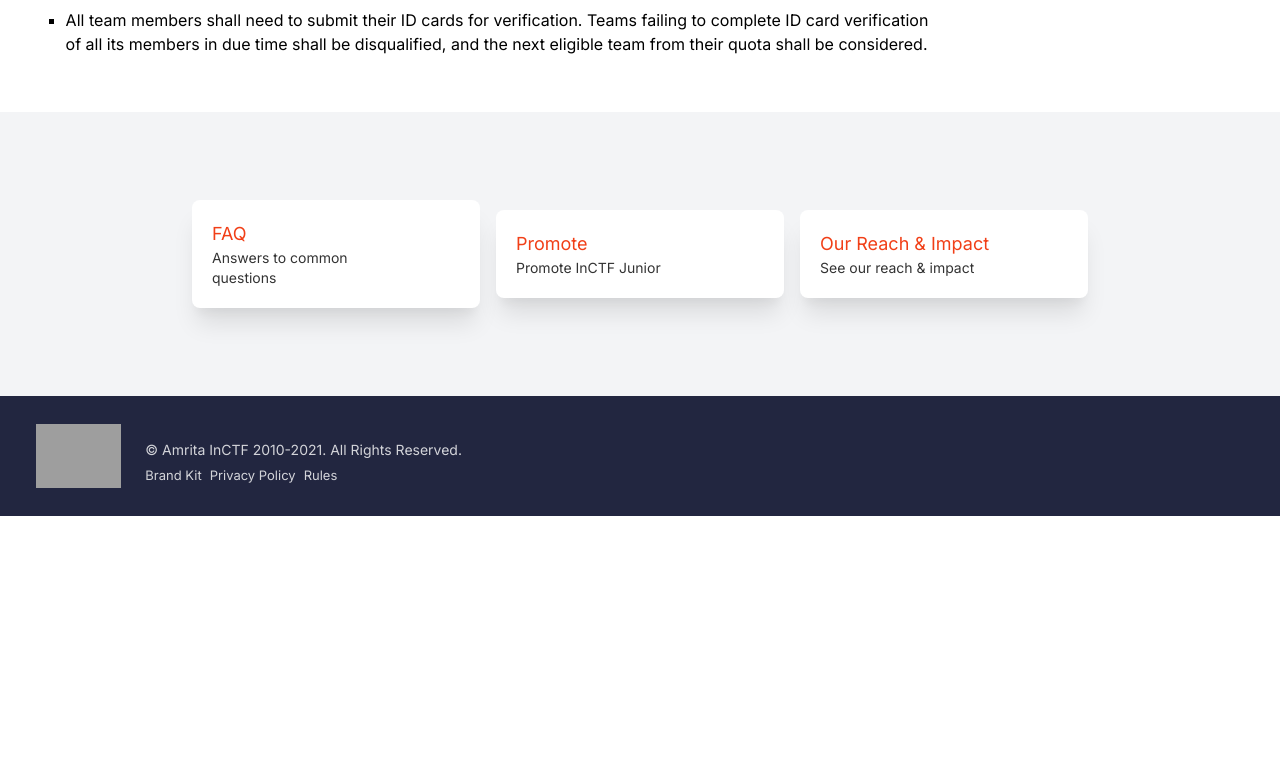
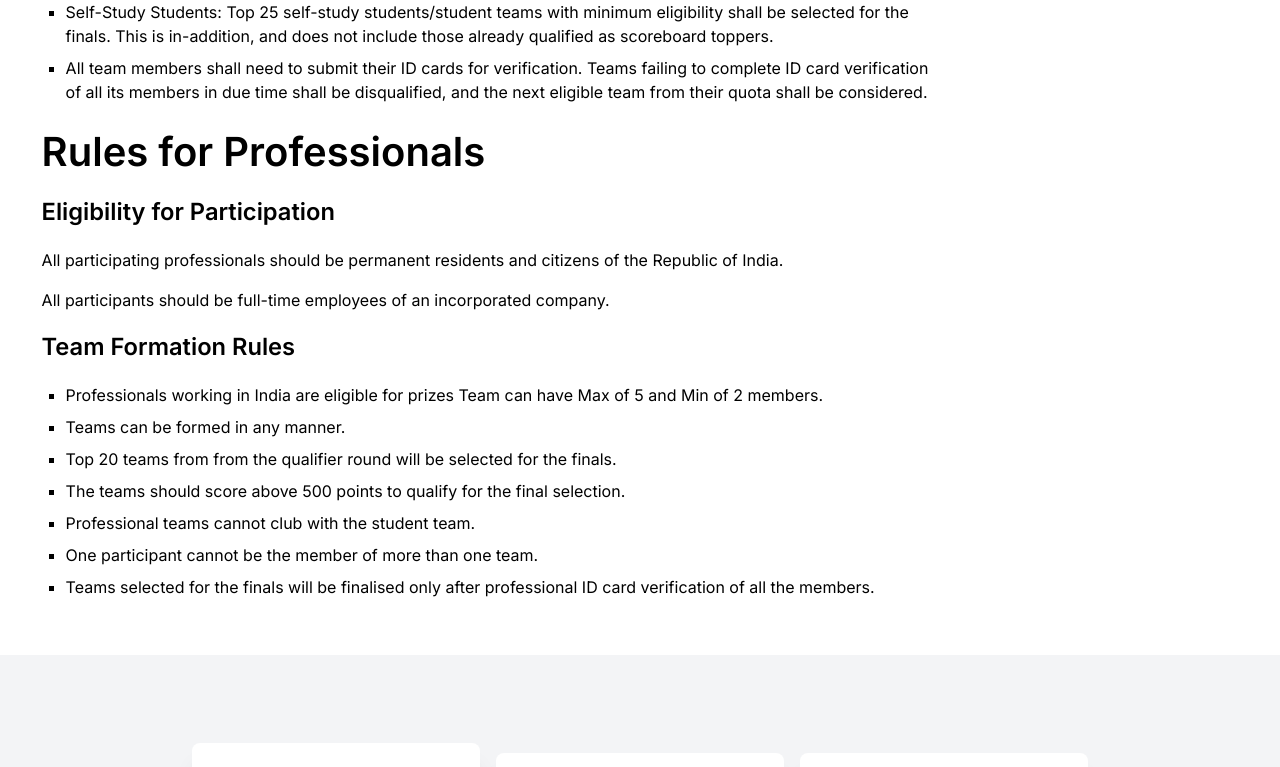
Before and after one commit to traboda/inctfj, a Next.js app: page /rules in a window 1280 px wide. Shown: the part 1474-2241 px from the top of the page. Before the commit the page ends 1990 px from the top, so only its background shows below. Built offline with nearby package versions, Linux system fonts and the light colour scheme; grey boxes are pictures that could not be loaded; some icons are missing.

Commit message:
update the rules page

```diff
--- a/pages/rules.jsx
+++ b/pages/rules.jsx
@@ -51,7 +51,7 @@ const RulePage = () => {
         <div className="flex justify-center p-4">
             <RulesContainer className="container">
                 <div style={{ width: '100%', maxWidth: '900px' }}>
-
+                    <h1>Rules for Student Participants</h1>
                     <h2>Eligibility for Participation</h2>
                     <p>
                         1.All participating students should be permanent residents and citizens of the Republic of India.
@@ -85,6 +85,22 @@ const RulePage = () => {
                         <li>Self-Study Students: Top 25 self-study students/student teams with minimum eligibility shall be selected for the finals. This is in-addition, and does not include those already qualified as scoreboard toppers.</li>
                         <li>All team members shall need to submit their ID cards for verification. Teams failing to complete ID card verification of all its members in due time shall be disqualified, and the next eligible team from their quota shall be considered.</li>
                     </ul>
+                    <h1>Rules for Professionals</h1>
+                    <h2>Eligibility for Participation </h2>
+                    <p>All participating professionals should be permanent residents and citizens of the Republic of India.</p>
+                    <p>All participants should be full-time employees of an incorporated company.</p>
+                    <h2>Team Formation Rules</h2>
+                    <ul>
+                        <li>Professionals working in India are eligible for prizes Team can have Max of 5 and Min of 2 members.</li>
+                        <li>Teams can be formed in any manner.</li>
+                        <li>Top 20 teams from from the qualifier round will be selected for the finals.</li>
+                        <li>The teams should score above 500 points to qualify for the final selection.</li>
+                        <li>Professional teams cannot club with the student team.</li>
+                        <li>One participant cannot be the member of more than one team.</li>
+                        <li>Teams selected for the finals will be finalised only after professional ID card verification of all the members.</li>
+                    </ul>
+
+
                 </div>
             </RulesContainer>
         </div>
```
